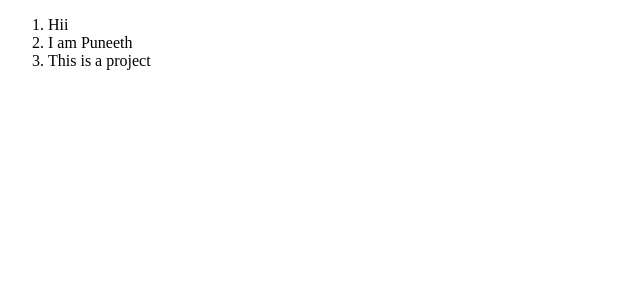
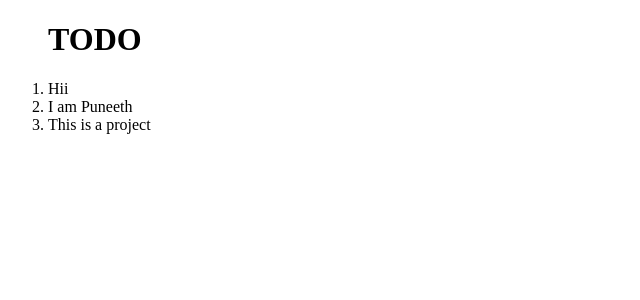
Before and after one commit to puneethx/TODO-WebApp, a SvelteKit app: page / in a window 1280 px wide. Shown: the top 300 px of the page, without its empty margins (0-640 px from the left). Built offline with nearby package versions, Linux system fonts and the light colour scheme.

Commit message:
added h1

```diff
--- a/src/routes/+page.svelte
+++ b/src/routes/+page.svelte
@@ -2,6 +2,7 @@
     let Todos = ["Hii","I am Puneeth","This is a project"]
 </script>
 <ol>
+    <h1>TODO</h1>
     {#each Todos as Todo}
     <li>{Todo}</li>
     {/each}
```
